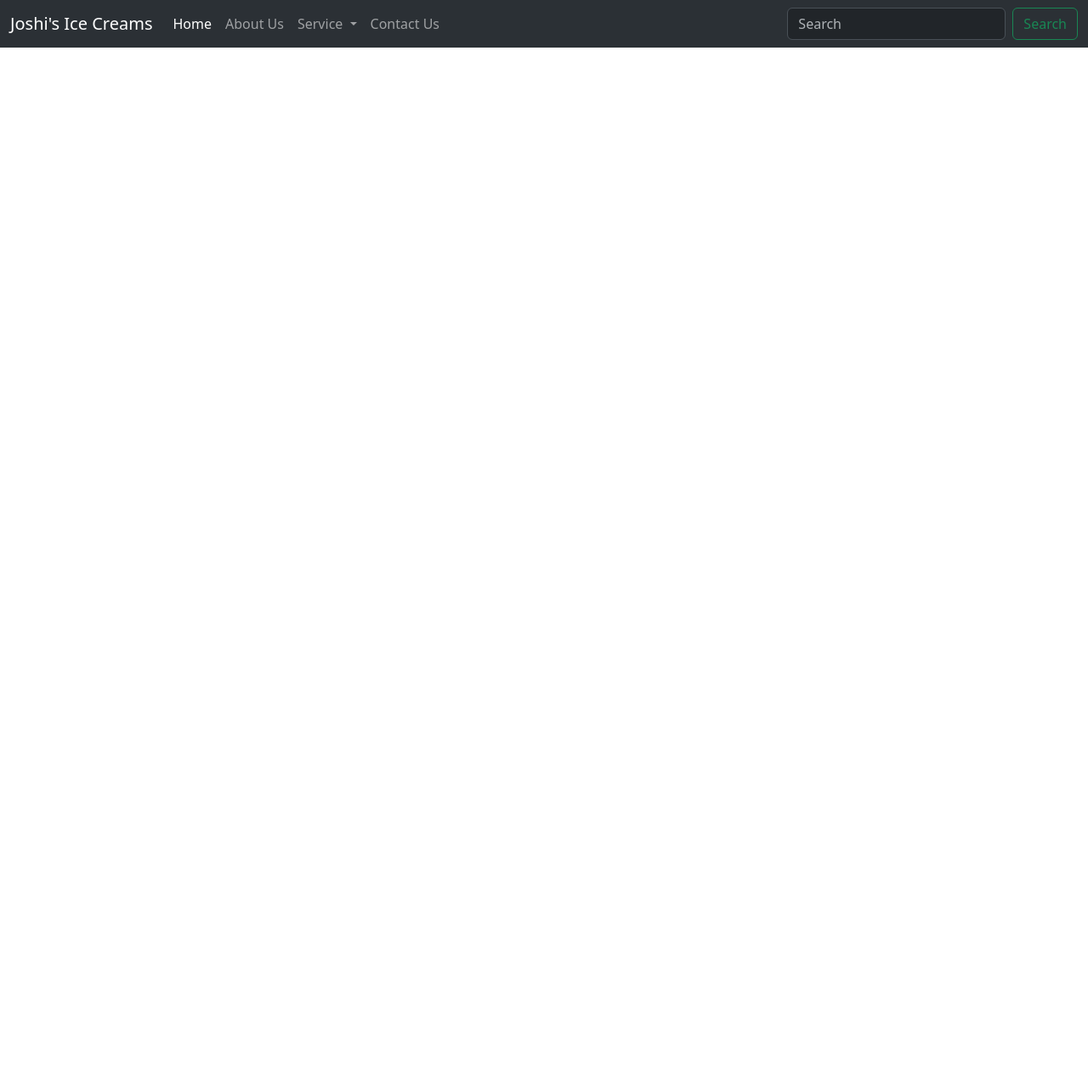
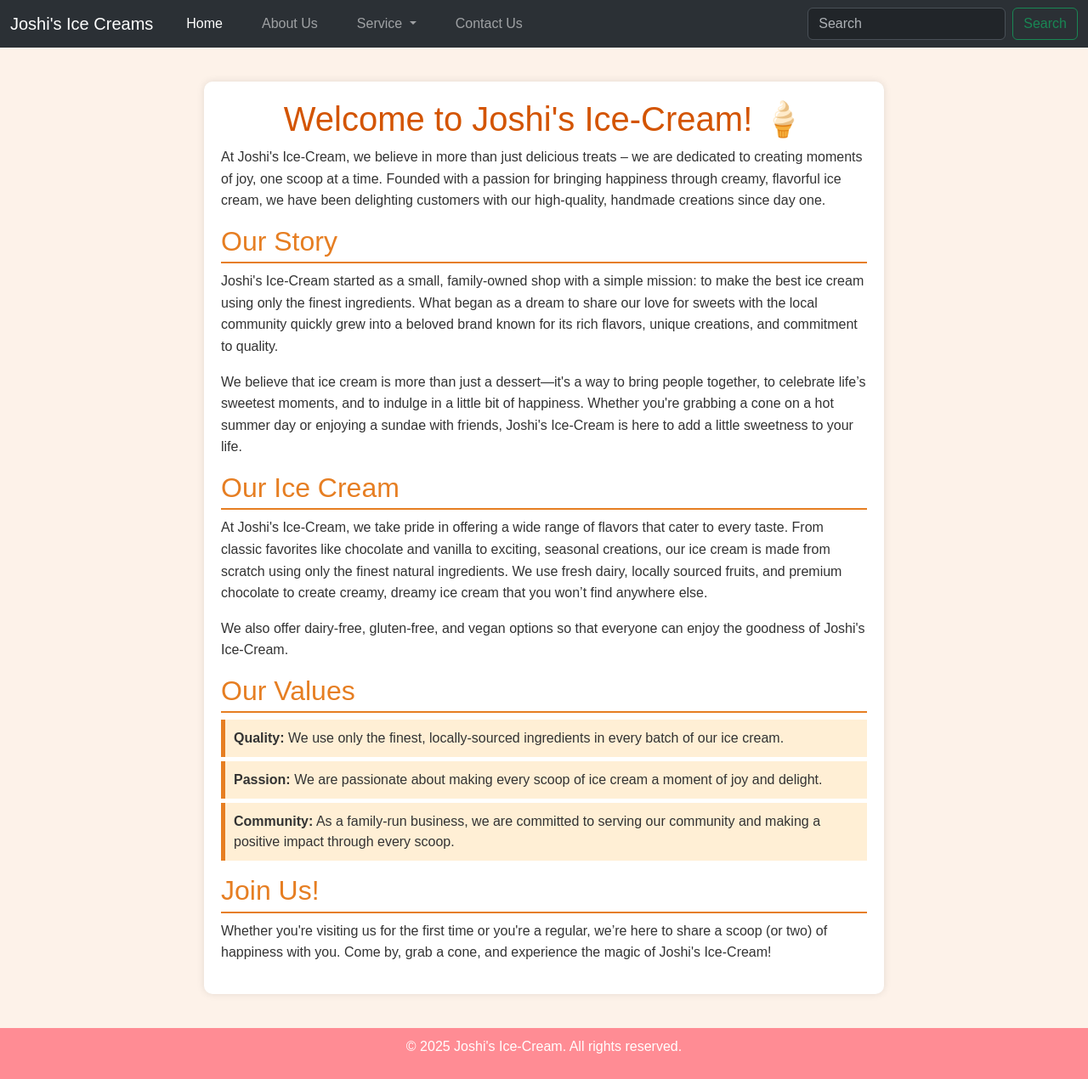
Before and after one commit to Nikul-008/1st-Django, a Django app: template templates/about.html in a window 1280 px wide. Shown: the whole page at 85% size. Before the commit the page ends 56 px from the top, so only its background shows below. Run offline with Django 5.2, Linux system fonts and the light colour scheme; the template is opened without the code that fills it, so the values that code supplies are empty.

Commit message:
Add about page

```diff
--- a/home/urls.py
+++ b/home/urls.py
@@ -1,10 +1,13 @@
 from django.contrib import admin
 from django.urls import path
 from home import views
+# from django.conf import settings
+# from django.conf.urls.static import static
 
 urlpatterns = [
     path("",views.index,name='home'),
-    path("about",views.about,name="about"),
-    path("contact",views.contact,name="contact"),
-    path("services",views.services,name="services"),
+    path("about/",views.about,name="about"),
+    path("contact/",views.contact,name="contact"),
+    path("services/",views.services,name="services"),
 ]
+# + static(settings.STATIC_URL, document_root=settings.STATIC_ROOT)
--- a/home/views.py
+++ b/home/views.py
@@ -1,4 +1,4 @@
-from django.shortcuts import render,HttpResponse
+from django.shortcuts import render, HttpResponse
 from datetime import datetime
 from home.models import Contact
 from django.contrib import messages
--- /dev/null
+++ b/static/css/styles.css
@@ -0,0 +1,84 @@
+
+
+/* General Styles */
+body {
+    font-family: Arial, sans-serif;
+    margin: 0;
+    padding: 0;
+    background-color: #fdf2e9; /* Light creamy background */
+    color: #333;
+}
+
+/* Header & Navigation */
+header {
+    background-color: #ff8c94; /* Soft pink */
+    padding: 15px 0;
+    text-align: center;
+}
+
+nav ul {
+    list-style-type: none;
+    padding: 0;
+}
+
+nav ul li {
+    display: inline;
+    margin: 0 15px;
+}
+
+nav ul li a {
+    text-decoration: none;
+    color: white;
+    font-size: 18px;
+    font-weight: bold;
+}
+
+nav ul li a:hover {
+    color: #ffe4e1;
+}
+
+/* About Us Section */
+.about-us {
+    max-width: 800px;
+    margin: 40px auto;
+    padding: 20px;
+    background: white;
+    border-radius: 10px;
+    box-shadow: 0px 0px 10px rgba(0, 0, 0, 0.1);
+}
+
+.about-us h1 {
+    text-align: center;
+    color: #d35400; /* Dark orange */
+}
+
+.about-us h2 {
+    color: #e67e22; /* Orange */
+    border-bottom: 2px solid #e67e22;
+    padding-bottom: 5px;
+}
+
+.about-us p {
+    line-height: 1.6;
+}
+
+.about-us ul {
+    list-style-type: none;
+    padding: 0;
+}
+
+.about-us ul li {
+    background: #ffefd5; /* Soft peach background */
+    padding: 10px;
+    margin: 5px 0;
+    border-left: 5px solid #e67e22;
+}
+
+/* Footer */
+footer {
+    text-align: center;
+    background-color: #ff8c94;
+    color: white;
+    padding: 10px 0;
+    margin-top: 40px;
+}
--- a/templates/about.html
+++ b/templates/about.html
@@ -1,7 +1,38 @@
 {% extends "base.html" %}
+{% load static %}  <!-- Load static files at the top -->
+{% load static %}
+<link rel="stylesheet" href="{% static 'css/styles.css' %}">
+
 
 {% block title %}About{% endblock title %}
 
 {% block body %}
+<link rel="stylesheet" href="{% static 'css/styles.css' %}">
 
+<section class="about-us">
+    <h1>Welcome to Joshi's Ice-Cream! 🍦</h1>
+    <p>At Joshi's Ice-Cream, we believe in more than just delicious treats – we are dedicated to creating moments of joy, one scoop at a time. Founded with a passion for bringing happiness through creamy, flavorful ice cream, we have been delighting customers with our high-quality, handmade creations since day one.</p>
+
+    <h2>Our Story</h2>
+    <p>Joshi's Ice-Cream started as a small, family-owned shop with a simple mission: to make the best ice cream using only the finest ingredients. What began as a dream to share our love for sweets with the local community quickly grew into a beloved brand known for its rich flavors, unique creations, and commitment to quality.</p>
+    <p>We believe that ice cream is more than just a dessert—it's a way to bring people together, to celebrate life’s sweetest moments, and to indulge in a little bit of happiness. Whether you're grabbing a cone on a hot summer day or enjoying a sundae with friends, Joshi's Ice-Cream is here to add a little sweetness to your life.</p>
+
+    <h2>Our Ice Cream</h2>
+    <p>At Joshi's Ice-Cream, we take pride in offering a wide range of flavors that cater to every taste. From classic favorites like chocolate and vanilla to exciting, seasonal creations, our ice cream is made from scratch using only the finest natural ingredients. We use fresh dairy, locally sourced fruits, and premium chocolate to create creamy, dreamy ice cream that you won’t find anywhere else.</p>
+    <p>We also offer dairy-free, gluten-free, and vegan options so that everyone can enjoy the goodness of Joshi's Ice-Cream.</p>
+
+    <h2>Our Values</h2>
+    <ul>
+        <li><strong>Quality:</strong> We use only the finest, locally-sourced ingredients in every batch of our ice cream.</li>
+        <li><strong>Passion:</strong> We are passionate about making every scoop of ice cream a moment of joy and delight.</li>
+        <li><strong>Community:</strong> As a family-run business, we are committed to serving our community and making a positive impact through every scoop.</li>
+    </ul>
+
+    <h2>Join Us!</h2>
+    <p>Whether you're visiting us for the first time or you're a regular, we’re here to share a scoop (or two) of happiness with you. Come by, grab a cone, and experience the magic of Joshi's Ice-Cream!</p>
+</section>
+
+<footer>
+    <p>&copy; 2025 Joshi's Ice-Cream. All rights reserved.</p>
+</footer>
 {% endblock body %}
--- a/templates/base.html
+++ b/templates/base.html
@@ -5,6 +5,17 @@
     <meta name="viewport" content="width=device-width, initial-scale=1">
     <title> {% block title %} {% endblock title %} Joshi's Ice Creams</title>
     <link href="https://cdn.jsdelivr.net/npm/bootstrap@5.3.3/dist/css/bootstrap.min.css" rel="stylesheet" integrity="sha384-QWTKZyjpPEjISv5WaRU9OFeRpok6YctnYmDr5pNlyT2bRjXh0JMhjY6hW+ALEwIH" crossorigin="anonymous">
+    <style>
+      /* General Styles */
+      body {
+          font-family: Arial, sans-serif;
+          margin: 0;
+          padding: 0;
+          background-color: #fdf2e9; /* Light creamy background */
+          color: #333;
+       }
+
+    </style>
   </head>
   <body>
     <nav class="navbar navbar-expand-lg bg-body-tertiary" data-bs-theme="dark">
```
Also changed, not shown: static/ab.txt (added, +45 -0 lines), static/css/contact.css (added, +70 -0 lines), templates/contact.html (+8 -2 lines).
